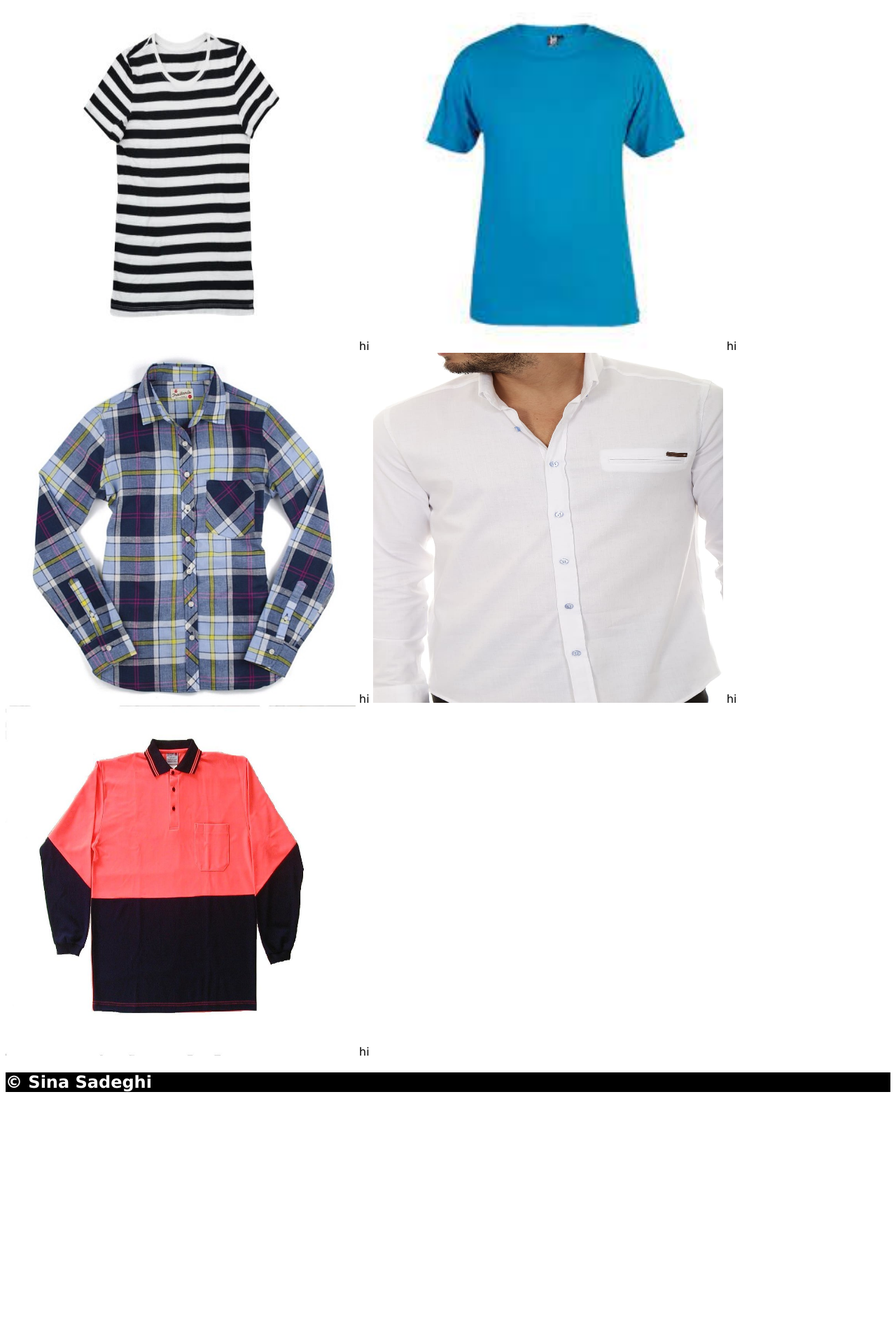
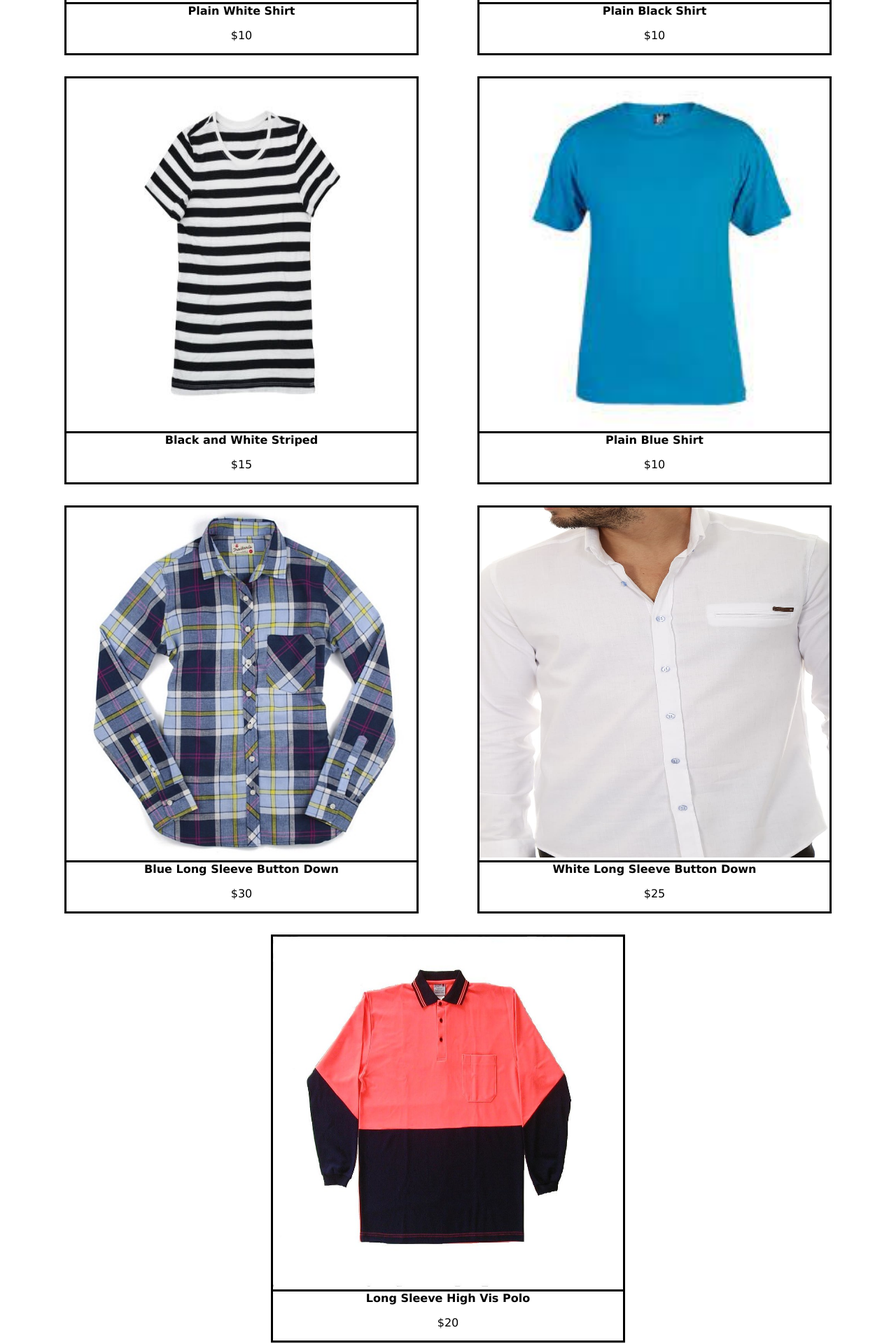
Before and after one commit to amirsinasadeghi/Clothing-Site, a Flask app: page /shirts in a window 1280 px wide. Shown: the part 632-2552 px from the top of the page at 70% size. Before the commit the page ends 2192 px from the top, so only its background shows below. Run offline with Flask 2, Linux system fonts and the light colour scheme; data comes from the database, SQL or seed files in the repository.

Commit message:
fixed shirts page

```diff
--- a/routes.py
+++ b/routes.py
@@ -64,9 +64,14 @@ def sweaters():
 # This grabs all the info for one specific clothing item and displays it onto the screen.
 @app.route('/clothingitem/<int:id>')
 def clothingitem(id):
+  int = id
+  if int > 15:
+    a = print ("fail")
+  else:
+    a = print ("success")
   clothingitem = do_query(" SELECT * FROM Clothes WHERE id=?;", (id,), fetchone=True)
-  color = do_query('SELECT * FROM Color WHERE id IN (SELECT colorid FROM ClothesColor WHERE clothesid = ?)', (id,), fetchone=False)
-  return render_template('clothingitem.html', clothingitem=clothingitem, color=color)
+  color = do_query('SELECT * FROM Color WHERE id IN (SELECT colorid FROM ClothesColor\
+  _HERE clothesid = ?)', (id,), fetchone=False)
 
 
 if __name__ == "__main__":
--- a/static/css/css/style.css
+++ b/static/css/css/style.css
@@ -29,6 +29,7 @@ li a {
 li a:hover {
   background-color: white;
   color: black;
+  text-decoration: underline;
 }
 
 /* This is the styling for the page where only one indivdual item is shown*/
@@ -41,12 +42,6 @@ name {
   text-align: center;
 }
 
-
-/*This is the styling for the table displayed on all the pages*/
-table, th, td {
-  border: 1px solid black;
-  text-align: center;
-}
 
 
 /*this is the styling for the image on the home page and the text on it*/
@@ -88,12 +83,35 @@ img{
 }
 
 
-text{
-  float: rights;
+
+/* The code for all the table pages (shirts, pants, sweaters) */
+.grid-container {
+  display: flex;
+  flex-wrap: wrap;
+  justify-content: space-evenly;
+  row-gap: 30px;
 }
 
-.grid-container {
-  display: inline-grid;
-  grid-template-columns: auto auto auto;
-  padding: 10px;
+.container{
+  border-style: solid;
 }
+
+.text {
+  text-align: center;
+  border-style: solid;
+  border-width: medium 0px 0px;
+}
+
+name a{
+  color: black;
+  font-weight: bold;
+  text-decoration: none;
+}
+name a:hover{
+  text-decoration: underline;
+}
+
+div.error{
+  display: block;
+  text-align: center;
+}
--- a/templates/footer.html
+++ b/templates/footer.html
@@ -1 +1,3 @@
-<h2> &copy; Sina Sadeghi</h2>
+<!--This is the header which just basically has
+my name and a copyright symbol-->
+<h2> &copy; Sina Sadeghi </h2>
--- a/templates/layout.html
+++ b/templates/layout.html
@@ -1,3 +1,7 @@
+<!--This is the layout so i wont need to reype
+all of the different styling and html headers.
+This causes neatness-->
+
 <!doctype html>
 <html>
 <head>
--- a/templates/nav.html
+++ b/templates/nav.html
@@ -5,7 +5,7 @@
     <title>navbar</title>
     <link rel="stylesheet" href="navbar.css">
     <link rel="preconnect" href="https://fonts.gstatic.com">
-    <link href="https://fonts.googleapis.com/css2?family=Raleway:wght@100&display=swap" rel="stylesheet">
+
   </head>
   <header>
     <!-- this nav bar allows users to go to the page they want directly from the nav bar-->
--- a/templates/shirts.html
+++ b/templates/shirts.html
@@ -1,15 +1,18 @@
 {% extends 'layout.html' %}
+{% block content %}
 
-{% block content %}
+
 <!--The table for all shirts has been displayed-->
-
 <div class="grid-container">
   {% for shirts in shirts %}
-    </div class="grid-item">
-      <img src="/static\css/images/{{shirts[3]}}">
-      <text>hi</text>
+    <div class="container">
+      <img src="/static\css/images/{{shirts[3]}}" height="500px" width="500%px">
+      <div class="text">
+        <name> <a href="/clothingitem/{{shirts[0]}}"> {{shirts[1]}} </a> </name>
+        <p> ${{shirts[2]}} </p>
+      </div>
     </div>
-  {% endfor %}
+ {% endfor %}
 </div>
 
 
```
Also changed, not shown: templates/errorpage.html (+11 -1 lines), templates/home.html (+7 -2 lines), static/css/images/404errorpage.png (added).
